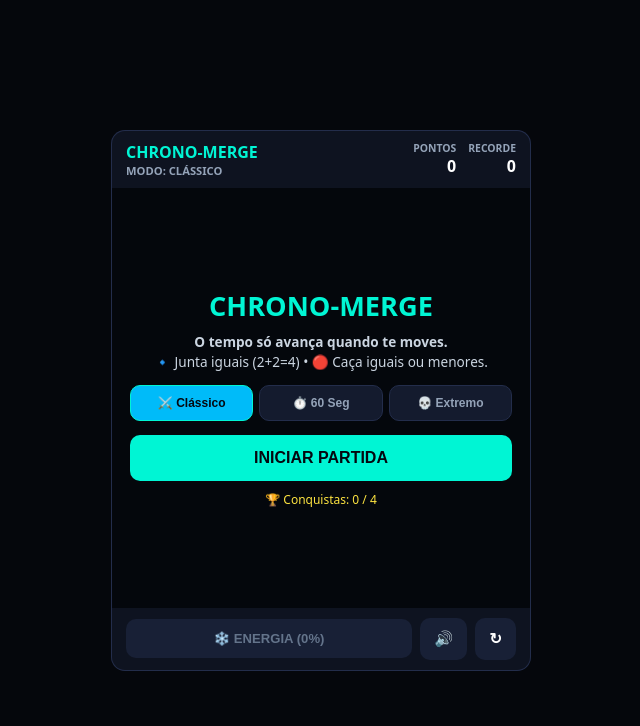
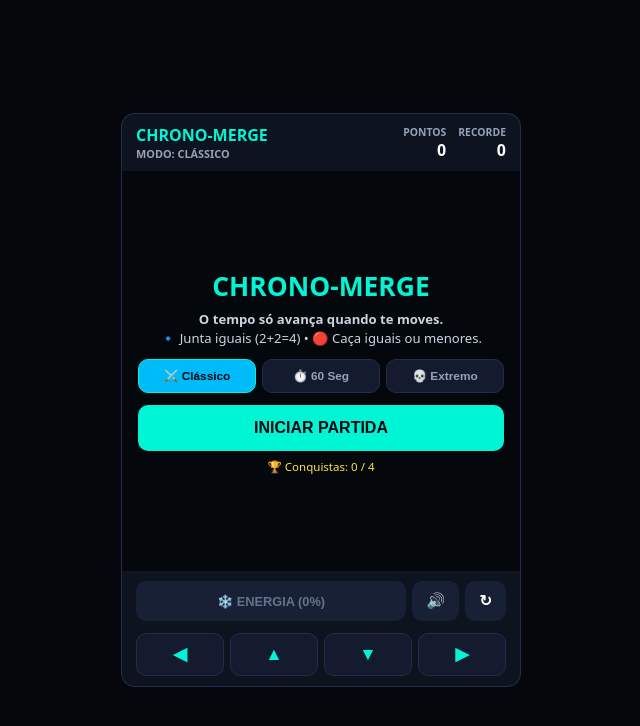
Before and after one commit to flornelo50-glitch/chrono-merge-arena, a plain HTML site: page index.html in a window 1280 px wide. Shown: the whole page, without its empty margins (319-959 px from the left). Drawn offline with Linux system fonts and the light colour scheme.

Commit message:
Update index.html

```diff
--- a/index.html
+++ b/index.html
@@ -9,45 +9,50 @@
     body {
       background: #05070c; color: #f8fafc; font-family: system-ui, sans-serif;
       display: flex; flex-direction: column; align-items: center; justify-content: center;
-      min-height: 100vh; overflow: hidden; touch-action: none; padding: 10px;
+      min-height: 100vh; overflow: hidden; touch-action: none; padding: 8px;
     }
     header, footer {
-      width: 100%; max-width: 420px; padding: 10px 14px; background: #0e1320;
+      width: 100%; max-width: 400px; padding: 10px 14px; background: #0e1320;
       display: flex; justify-content: space-between; align-items: center; border: 1px solid #232d4b;
     }
     header { border-bottom: none; border-radius: 14px 14px 0 0; }
-    footer { border-top: none; border-radius: 0 0 14px 14px; gap: 8px; }
+    footer { border-top: none; border-radius: 0 0 14px 14px; gap: 8px; flex-direction: column; }
+    .top-bar { display: flex; justify-content: space-between; width: 100%; align-items: center; }
     .title { font-weight: 900; font-size: 1rem; color: #00f5d4; }
-    .sub { font-size: 0.7rem; color: #94a3b8; font-weight: 700; }
+    .sub { font-size: 0.68rem; color: #94a3b8; font-weight: 700; }
     .combo { background: #fee440; color: #000; font-size: 0.7rem; font-weight: 900; padding: 2px 6px; border-radius: 6px; margin-left: 6px; }
     .stats { display: flex; gap: 12px; font-size: 0.65rem; font-weight: 700; color: #94a3b8; }
     .stat-box { display: flex; flex-direction: column; align-items: flex-end; }
     .stat-box span { font-size: 1rem; color: #fff; font-weight: 900; }
     #game-container {
-      position: relative; width: 100%; max-width: 420px; aspect-ratio: 1 / 1;
+      position: relative; width: 100%; max-width: 400px; aspect-ratio: 1 / 1;
       background: #090d16; border-left: 1px solid #232d4b; border-right: 1px solid #232d4b;
     }
     canvas { display: block; width: 100%; height: 100%; }
     button { border: none; border-radius: 10px; font-weight: 800; cursor: pointer; }
-    #power-btn { flex: 1; padding: 12px; font-size: 0.82rem; background: #182036; color: #64748b; }
+    button:active:not(:disabled) { transform: scale(0.94); }
+    .actions { display: flex; gap: 6px; width: 100%; }
+    #power-btn { flex: 1; padding: 11px; font-size: 0.8rem; background: #182036; color: #64748b; }
     #power-btn.ready { background: #9b5de5; color: #fff; }
-    .icon-btn { padding: 12px 14px; font-size: 0.95rem; background: #182036; color: #fff; }
+    .icon-btn { padding: 11px 14px; font-size: 0.95rem; background: #182036; color: #fff; }
+    .dpad { display: grid; grid-template-columns: repeat(4, 1fr); gap: 6px; width: 100%; margin-top: 4px; }
+    .dir-btn { background: #141b2e; color: #00f5d4; padding: 10px 0; font-size: 1.1rem; border: 1px solid #232d4b; }
     #overlay {
-      position: absolute; inset: 0; background: rgba(5, 7, 12, 0.95);
+      position: absolute; inset: 0; background: rgba(5, 7, 12, 0.96);
       display: flex; flex-direction: column; align-items: center; justify-content: center;
-      text-align: center; padding: 18px; z-index: 20;
+      text-align: center; padding: 16px; z-index: 30;
     }
-    #overlay h2 { font-size: 1.7rem; font-weight: 900; margin-bottom: 8px; color: #00f5d4; }
-    #overlay p { margin-bottom: 14px; line-height: 1.4; color: #cbd5e1; font-size: 0.85rem; }
-    .modes { display: flex; gap: 6px; width: 100%; margin-bottom: 14px; }
-    .mode-btn { flex: 1; padding: 10px 4px; font-size: 0.75rem; background: #141b2e; color: #94a3b8; border: 1px solid #232d4b; }
+    #overlay h2 { font-size: 1.65rem; font-weight: 900; margin-bottom: 6px; color: #00f5d4; }
+    #overlay p { margin-bottom: 12px; line-height: 1.4; color: #cbd5e1; font-size: 0.82rem; }
+    .modes { display: flex; gap: 6px; width: 100%; margin-bottom: 12px; }
+    .mode-btn { flex: 1; padding: 9px 4px; font-size: 0.74rem; background: #141b2e; color: #94a3b8; border: 1px solid #232d4b; }
     .mode-btn.active { background: #00bbf9; color: #040810; border-color: #00f5d4; }
     #start-btn { width: 100%; background: #00f5d4; color: #040810; padding: 14px; font-size: 1rem; }
-    .trophies { margin-top: 10px; font-size: 0.75rem; color: #fee440; }
+    .trophies { margin-top: 8px; font-size: 0.72rem; color: #fee440; }
     #toast {
-      position: fixed; top: 14px; left: 50%; transform: translateX(-50%) translateY(-100px);
+      position: fixed; top: 12px; left: 50%; transform: translateX(-50%) translateY(-100px);
       background: #fee440; color: #000; padding: 8px 16px; border-radius: 20px;
-      font-size: 0.8rem; font-weight: 900; transition: transform 0.3s; z-index: 50;
+      font-size: 0.78rem; font-weight: 900; transition: transform 0.3s; z-index: 50;
     }
     #toast.show { transform: translateX(-50%) translateY(0); }
   </style>
@@ -83,9 +88,17 @@
     </div>
   </div>
   <footer>
-    <button type="button" id="power-btn" disabled>❄️ ENERGIA (0%)</button>
-    <button type="button" id="sound-btn" class="icon-btn">🔊</button>
-    <button type="button" id="restart-btn" class="icon-btn">↻</button>
+    <div class="actions">
+      <button type="button" id="power-btn" disabled>❄️ ENERGIA (0%)</button>
+      <button type="button" id="sound-btn" class="icon-btn">🔊</button>
+      <button type="button" id="restart-btn" class="icon-btn">↻</button>
+    </div>
+    <div class="dpad">
+      <button type="button" class="dir-btn" id="btn-left">◀</button>
+      <button type="button" class="dir-btn" id="btn-up">▲</button>
+      <button type="button" class="dir-btn" id="btn-down">▼</button>
+      <button type="button" class="dir-btn" id="btn-right">▶</button>
+    </div>
   </footer>
   <script>
     const canvas = document.getElementById('canvas'), ctx = canvas.getContext('2d');
@@ -141,7 +154,7 @@
     });
 
     function resize() {
-      const w = canvas.parentElement.getBoundingClientRect().width || 340;
+      const w = canvas.parentElement.getBoundingClientRect().width || 320;
       const dpr = window.devicePixelRatio || 1;
       canvas.width = w * dpr; canvas.height = w * dpr; ctx.setTransform(dpr, 0, 0, dpr, 0, 0); cell = w / N;
     }
```
